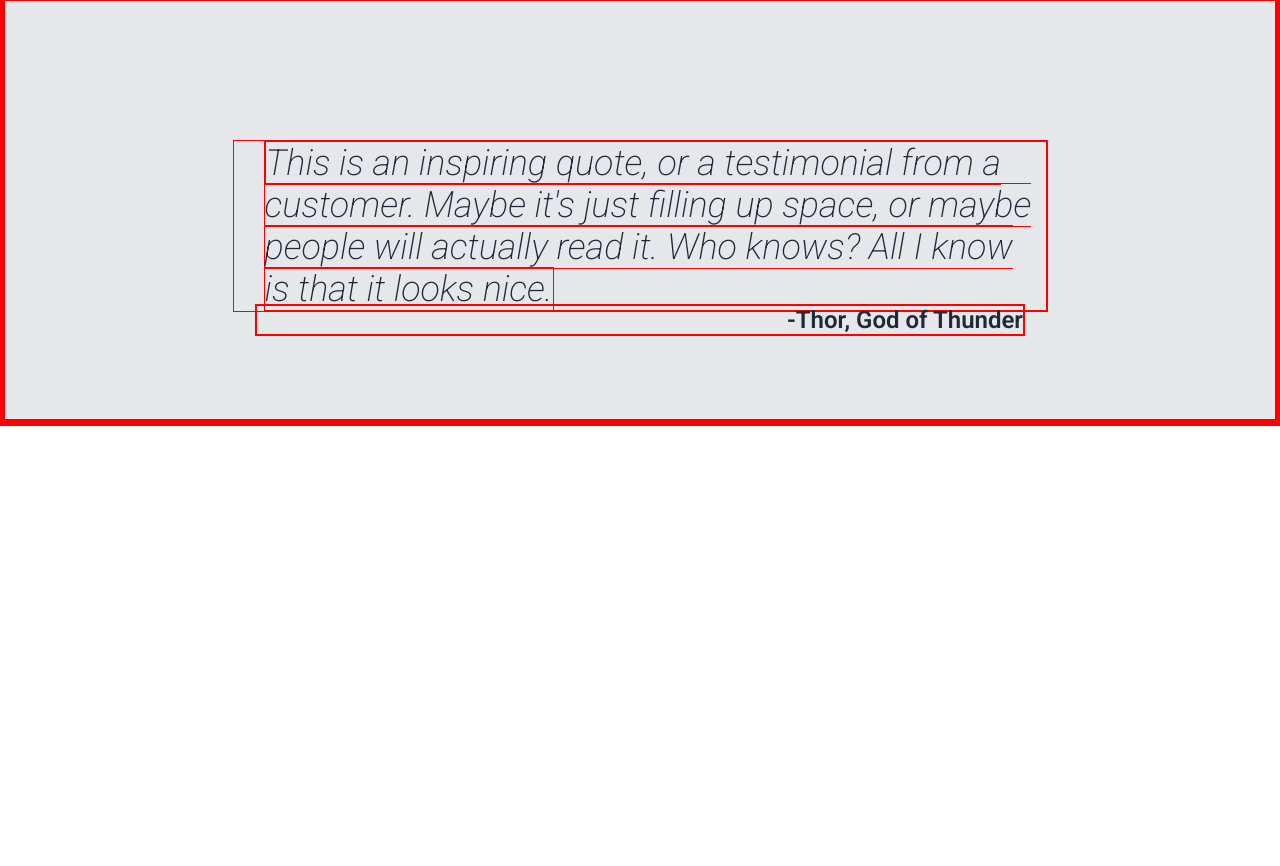
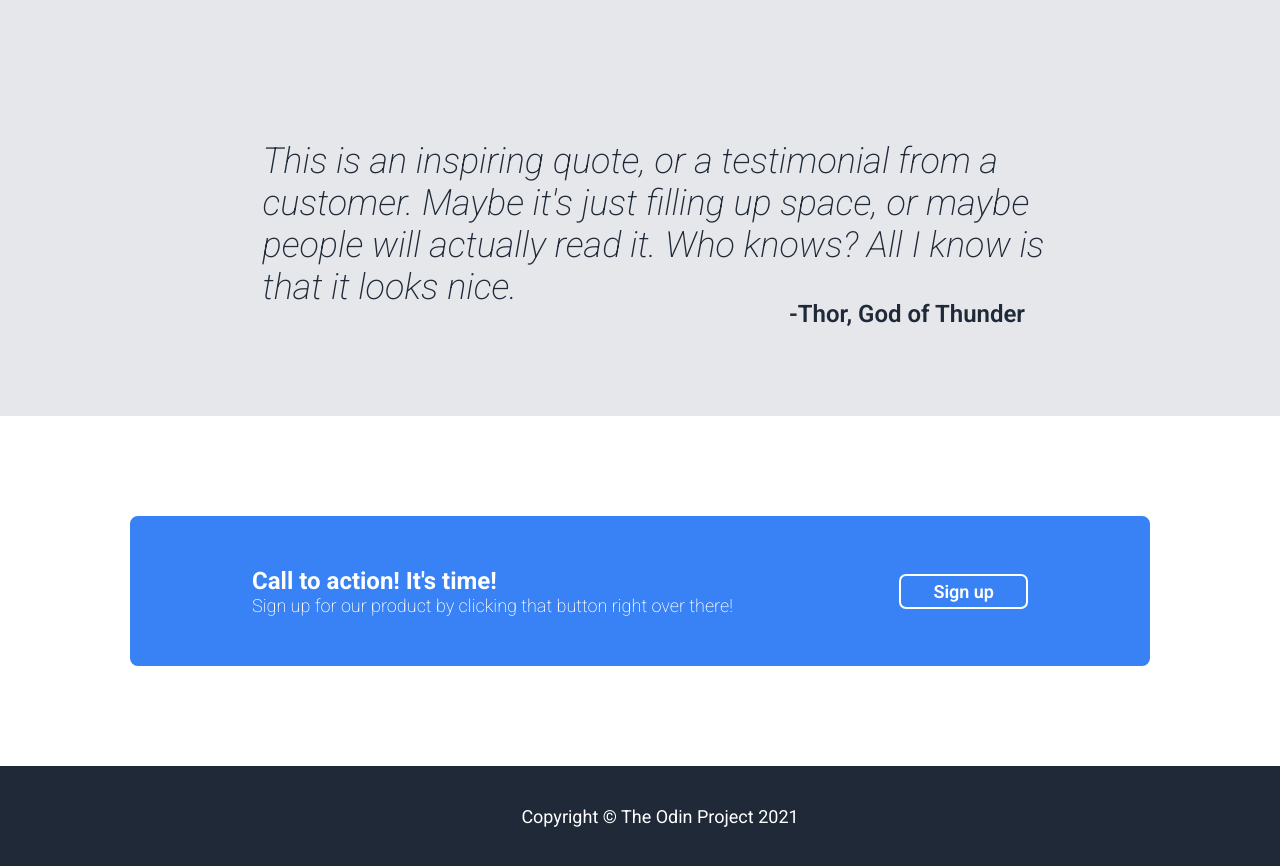
Before and after one commit to 2305G6YE/website1, a plain HTML site: page index.html in a window 1280 px wide. Shown: the part 1034-1900 px from the top of the page. Before the commit the page ends 1460 px from the top, so only its background shows below. Drawn offline with Linux system fonts and the light colour scheme.

Commit message:
Add: 4th section completed, fix alignment

```diff
--- a/index.html
+++ b/index.html
@@ -62,6 +62,19 @@
 
                 </div>
                 <div class="advertisement">
+                    <div class="newsletter">
+                        <div class="blue-container">
+                            <div class="pitchforks">
+                                <p>Call to action! It's time!</p>
+                                <p>Sign up for our product by clicking that button right over there!</p>
+                            </div>
+
+                            <button>Sign up</button>
+                        </div>
+                    </div>
+                    <div class="footer">
+                        <p>Copyright &copy The Odin Project 2021</p>
+                    </div>
                 </div>
             </div>
         </div>
--- a/styles.css
+++ b/styles.css
@@ -1,5 +1,5 @@
 * {
-    border: 1px solid red;
+    /* border: 1px solid red; */
     box-sizing: border-box;
     margin: 0;
     font-family: Roboto, Helvetica, serif;
@@ -169,3 +169,68 @@
     margin-top: -8px;
 
 }
+
+.newsletter {
+    background-color: white;
+    height: 350px;
+    width: 100%;
+    display: flex;
+    align-items: center;
+    justify-content: center;
+}
+
+.blue-container {
+    width: 1020px;
+    height: 150px;
+    background-color: #3882f6;
+    border-radius: 8px;
+    border: 2px solid #3882f6;
+    display: flex;
+    justify-content: space-between;
+    align-items: center;
+    padding: 0px 120px;
+}
+
+.pitchforks {
+    color: white;
+    display: flex;
+    flex-direction: column;
+}
+
+.pitchforks :first-child {
+    font-weight: bold;
+    font-size: 24px;
+}
+
+.pitchforks :nth-child(2) {
+    font-weight: 280;
+    font-size: 18px;
+}
+
+.blue-container button {
+    background-color:#3882f6;
+    color: white;
+    border-radius: 7px;
+    border: 2px solid white;
+    font-size: 18px;
+    font-weight: 600;
+    padding: 5px 32px;
+
+}
+
+.footer {
+    background-color: #1F2937;
+    height: 100px;
+    display: flex;
+    width: 100%;
+    align-items: center;
+    justify-content: center;
+}
+
+.footer p {
+    color: white;
+    text-align: center;
+    font-weight: 600px;
+    font-size: 18px;
+    padding-left: 40px;
+}
```
